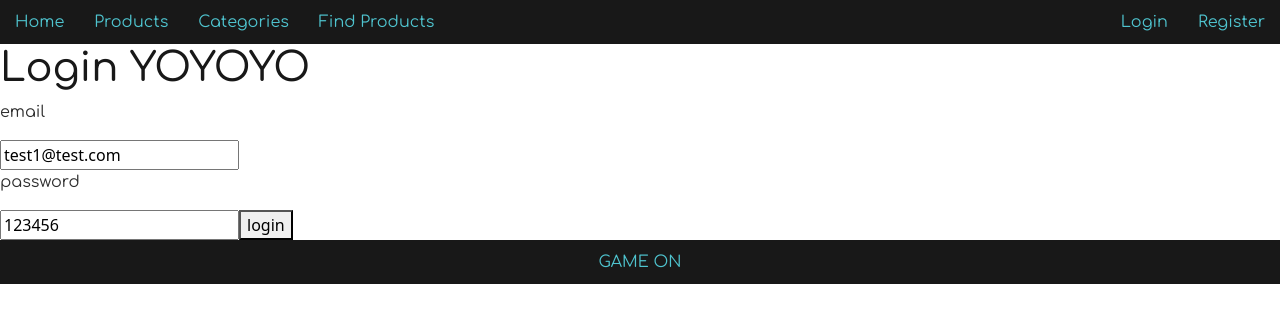
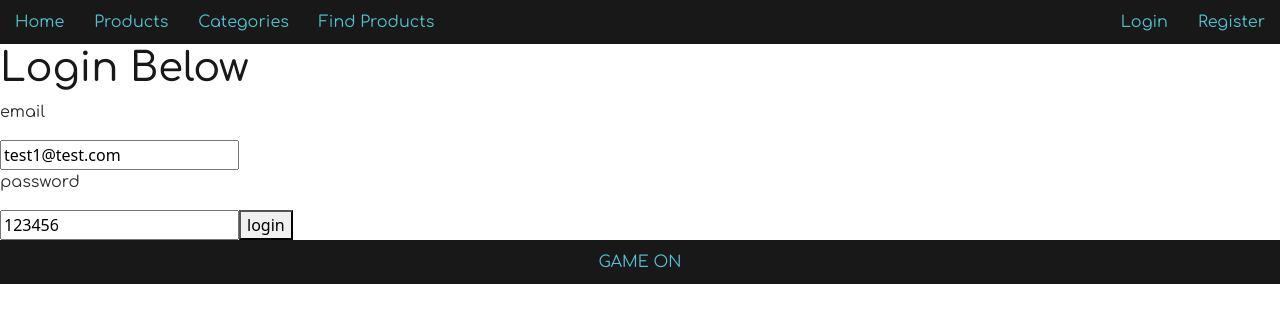
Before and after one commit to TrinaNix4/game-on-dpl, a React (Create React App) app in the folder client/: page /login in a window 1280 px wide. Shown: the top 322 px of the page. Built offline with nearby package versions, Linux system fonts and the light colour scheme; what devise-axios would draw is missing.

Commit message:
cleaned up UI

```diff
--- a/client/src/components/auth/Login.js
+++ b/client/src/components/auth/Login.js
@@ -14,7 +14,7 @@ const Login = ()=>{
     }
     return (
         <div>
-            <h1>Login YOYOYO</h1>
+            <h1>Login Below</h1>
             <form onSubmit={handleSubmit}>
                 <p>email</p>
                 <input value={email} onChange={(e)=> setEmail(e.target.value)}/>
```
